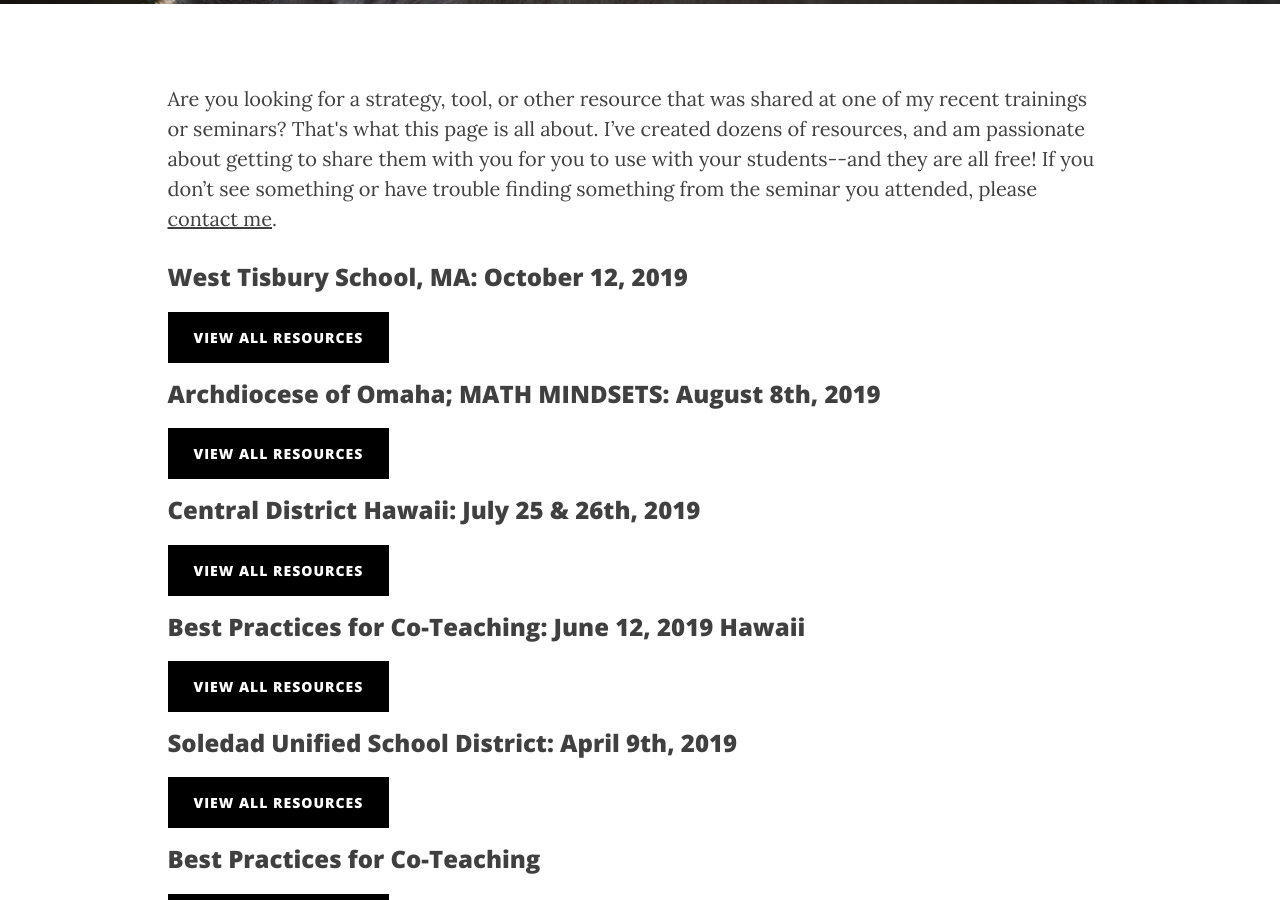
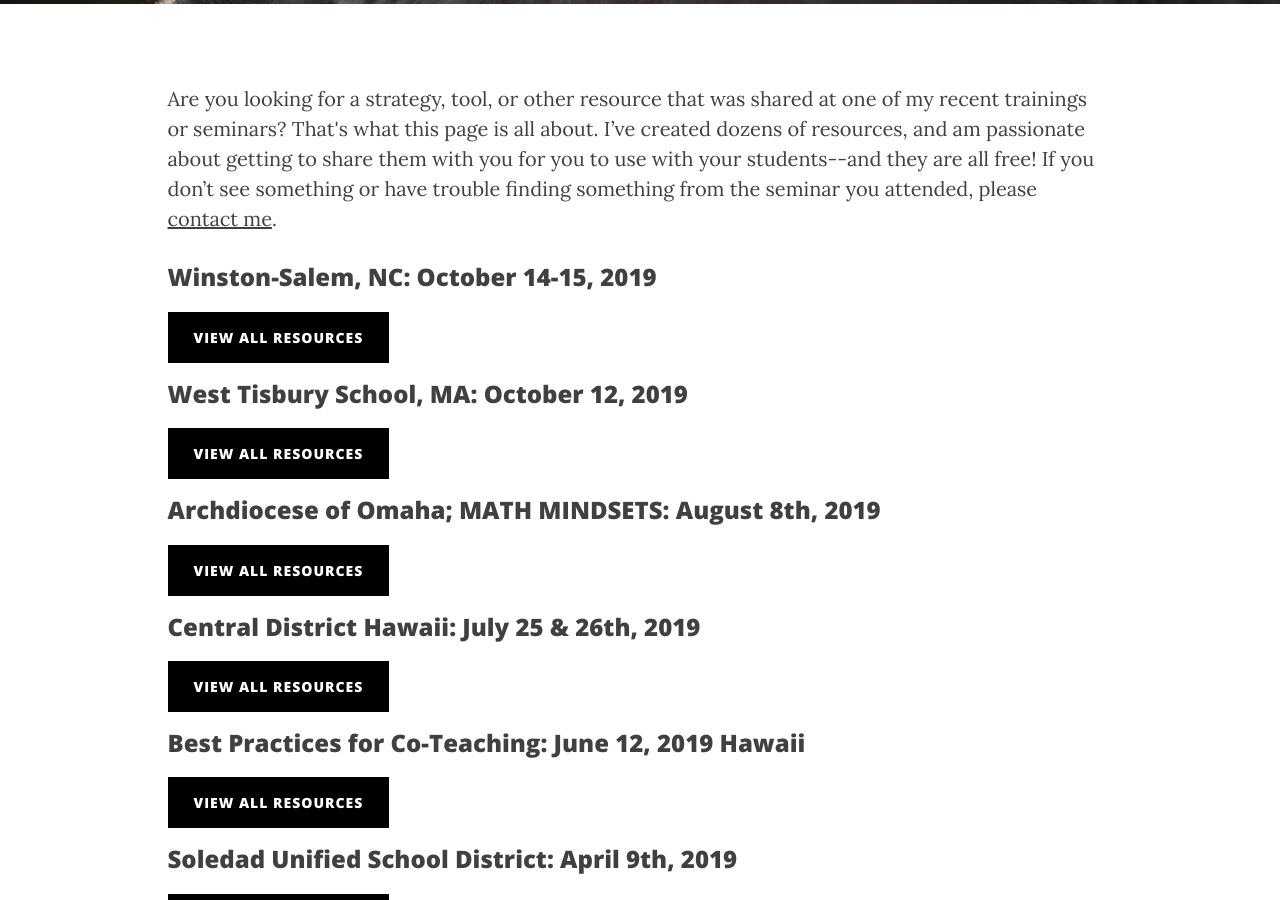
Before and after one commit to iamweswilson/clearlycat, a Jekyll site: the page built from resources.html, in a window 1280 px wide and 900 px high, scrolled down 444 px. Built offline with Jekyll 4.4.1, drawn with Linux system fonts in a browser that asks for light colours; nearby versions of some CDN libraries; comment, search, counter and statistics services are not loaded.

Commit message:
Winston-Salem resources

```diff
--- a/resources.html
+++ b/resources.html
@@ -24,6 +24,12 @@ permalink: /training-resources/
             <div class="col-sm-10 col-sm-push-1">
                 <p>
                     Are you looking for a strategy, tool, or other resource that was shared at one of my  recent trainings or seminars? That's what this page is all about.  I’ve created dozens of resources, and am passionate about getting to share them with you for you to use with your students--and they are all free!  If you don’t see something or have trouble finding something from the seminar you attended, please <a href="/contact/">contact me</a>.
+                </p>
+                <h3>Winston-Salem, NC: October 14-15, 2019</h3>
+                <p>
+                    <a href="https://drive.google.com/drive/folders/1_wlulce-UjJJBN_-1B4OH688I4cpuc1x" class="resource-btn" target="_blank">
+                        View All Resources
+                    </a>
                 </p>
                 <h3>West Tisbury School, MA: October 12, 2019</h3>
                 <p>
```
